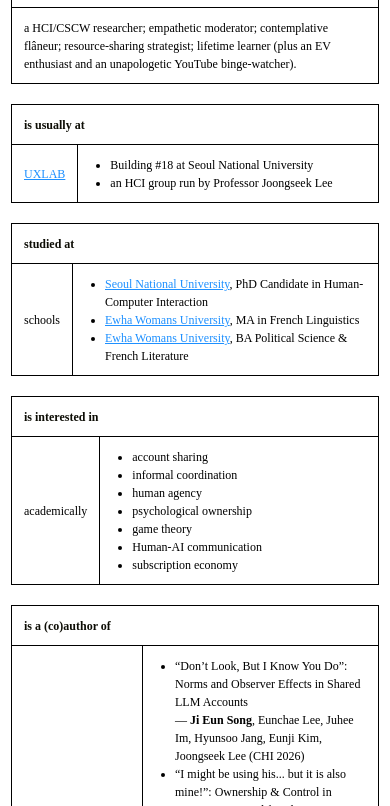
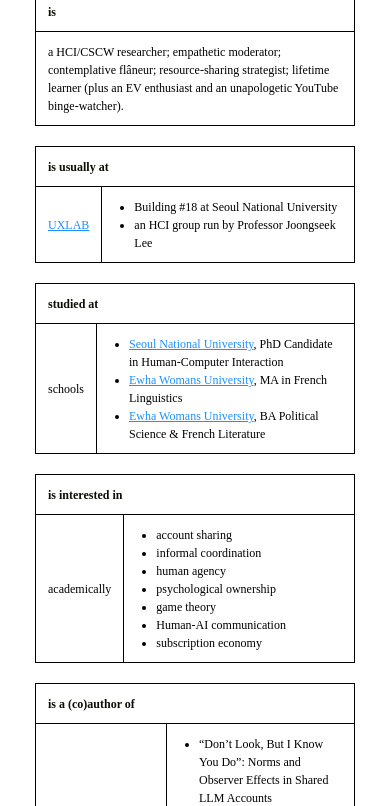
Before and after one commit to geegeegeeeun/jieunsong, a plain HTML site: page index.html in a window 390 px wide. Shown: the part 64-870 px from the top of the page. Drawn offline with Linux system fonts and the light colour scheme.

Commit message:
모바일 패딩 수정

```diff
--- a/index.html
+++ b/index.html
@@ -215,7 +215,7 @@
         }
 
         .whole .content {
-          padding: 0;
+          padding: 24px;
         }
       }
     </style>
```
